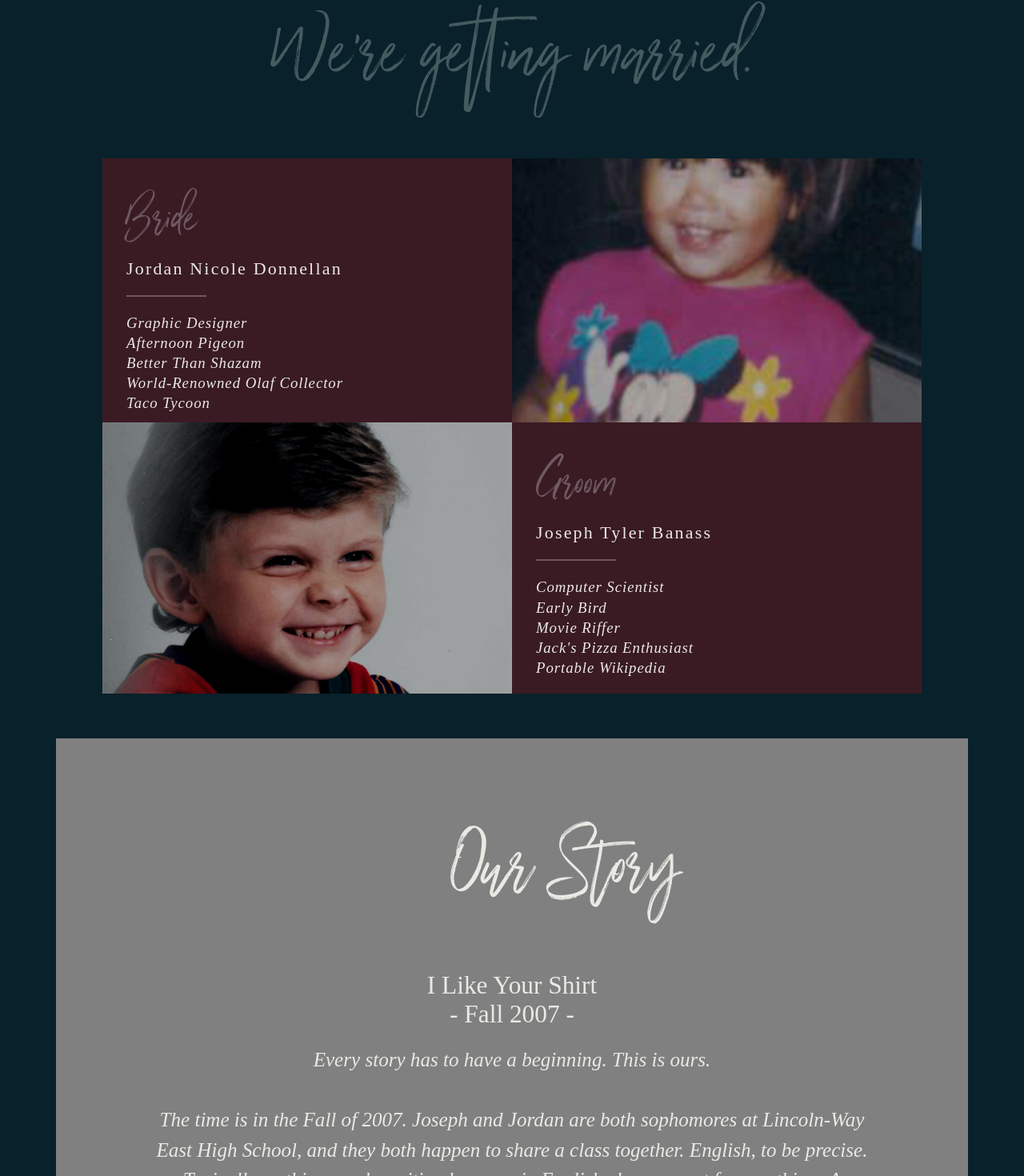
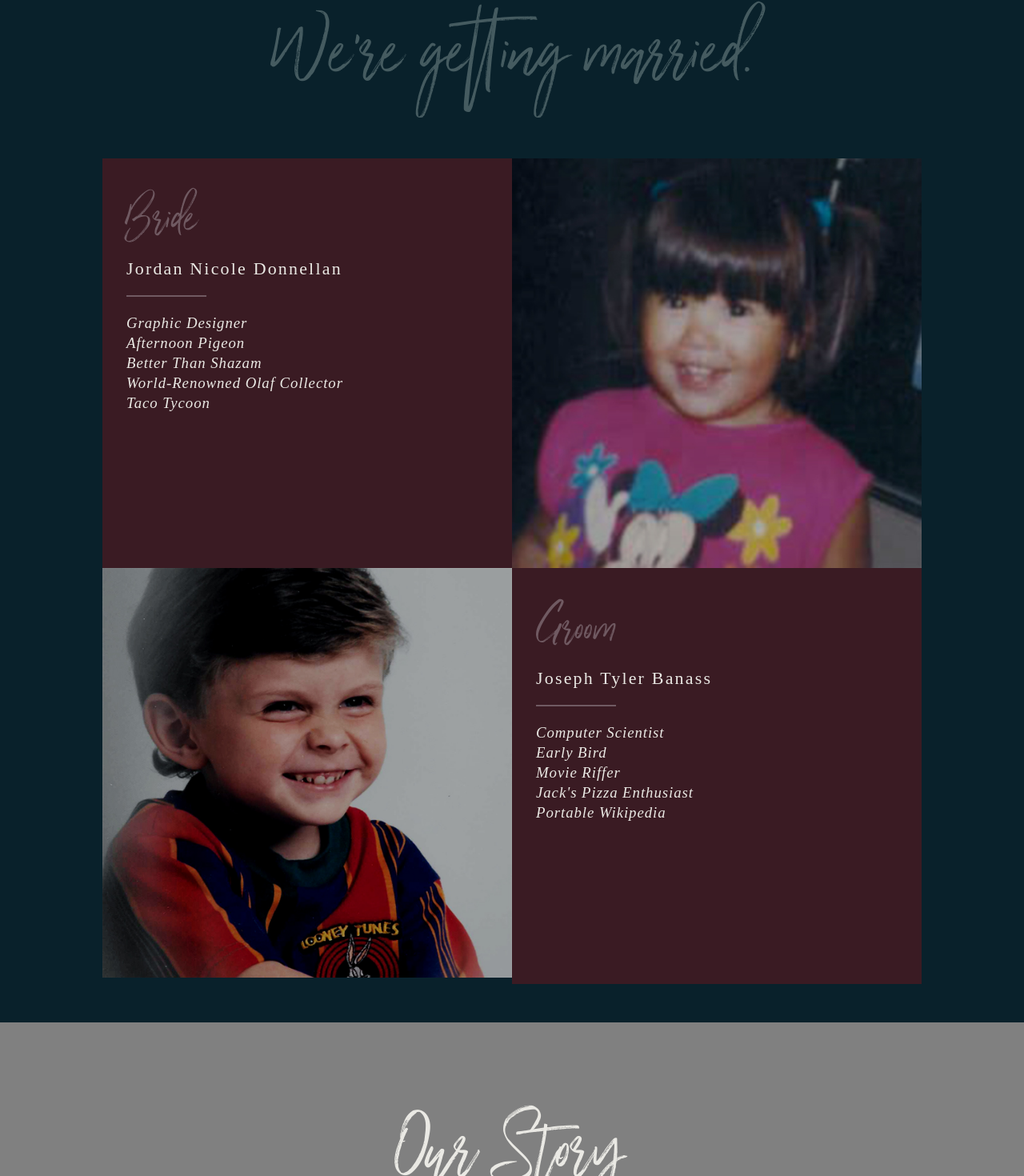
Before and after one commit to jbanass/jojo-wedding, an Angular app: page / in a window 1280 px wide. Shown: the part 833-2303 px from the top of the page at 80% size. Built offline with nearby package versions, Linux system fonts and the light colour scheme; no server answers; a web font is replaced by a local one.

Commit message:
more css

```diff
--- a/src/app/bridal-party/bridal-party.component.scss
+++ b/src/app/bridal-party/bridal-party.component.scss
@@ -67,7 +67,13 @@
   text-align: center;
 }
 
-@media screen and (min-width:768px) {
+@media screen and (min-width: 768px) {
+  .bridesmaids-list-container,
+  .groomsmen-list-container {
+    width: 93%;
+    max-width: 1200px;
+  }
+
   .bridesmaid-container {
     width: 33%;
     display: inline-block;
@@ -80,13 +86,6 @@
 }
 
 @media screen and (min-width: 1024px) {
-  .bridesmaids-list-container,
-  .groomsmen-list-container {
-    width: 93%;
-  }
-
-
-
   .bridesmaid-container h2,
   .groomsmen-container h2 {
     font-family: $all-caps-font-stack;
--- a/src/app/bride-groom/bride-groom.component.html
+++ b/src/app/bride-groom/bride-groom.component.html
@@ -5,7 +5,7 @@
     <div class="couple-container">
         <div class="bride-container">
             <div class="square-container couple-picture">
-
+                <img src="/assets/images/jordan-toddler.jpg" />
             </div>
             <div class="square-container couple-description">
                 <h2 class="section-header">Bride</h2>
@@ -22,7 +22,7 @@
         </div>
         <div class="groom-container">
             <div class="square-container couple-picture">
-
+                <img src="/assets/images/joe-toddler.jpg" />
             </div>
             <div class="square-container couple-description">
                 <h2 class="section-header">Groom</h2>
--- a/src/app/bride-groom/bride-groom.component.scss
+++ b/src/app/bride-groom/bride-groom.component.scss
@@ -60,20 +60,19 @@
   top: -10px;
 }
 
-.couple-picture {
-  background-color: gray;
-  height: 200px;
-  background-size: contain;
+.couple-picture img {
+  height: auto;
+  width: 100%;
 }
 
 .bride-container .square-container.couple-picture {
-  background: url("/assets/images/jordan-toddler.jpg") no-repeat center top;
-  background-size: 100%;
+  //background: url("/assets/images/jordan-toddler.jpg") no-repeat center top;
+  //background-size: 100%;
 }
 
 .groom-container .square-container.couple-picture {
-  background: url("/assets/images/joe-toddler.jpg") no-repeat center top;
-  background-size: 100%;
+  //background: url("/assets/images/joe-toddler.jpg") no-repeat center top;
+  //background-size: 100%;
 }
 
 .couple-picture-right {
@@ -97,7 +96,7 @@
   }
 
   .couple-description h2 {
-    font-size:3em;
+    font-size: 3em;
   }
 
   .bride-container {
@@ -120,7 +119,7 @@
 
   .bride-container .square-container.couple-picture {
     height: auto;
-    background-position:bottom;
+    background-position: bottom;
   }
 
   .groom-container .square-container.couple-picture {
--- a/src/app/festivities/festivities.component.scss
+++ b/src/app/festivities/festivities.component.scss
@@ -63,8 +63,8 @@
   }
 
   .festivities-square-container {
-    position: relative;
-    left: -200px;
+    position: absolute;
+    left: 200px;
     max-width: fit-content;
   }
 
--- a/src/app/our-story/our-story.component.scss
+++ b/src/app/our-story/our-story.component.scss
@@ -8,7 +8,6 @@
 .our-story-header {
   text-align: center;
   padding: 50px 0px;
-  width: 100vw;
 }
 
 .our-story {
@@ -68,17 +67,17 @@
   line-height: 1.5em;
 }
 
-@media screen and (min-width:1024px) {
+@media screen and (min-width: 1024px) {
   .our-story-subsection-header h2 {
-    font-size:1em;
+    font-size: 1em;
   }
 
   .our-story-subsection-description {
-    font-size:.8em;
+    font-size: 0.8em;
   }
 
   .story-button {
-    height:20px;
-    width:20px;
+    height: 20px;
+    width: 20px;
   }
 }
--- a/src/app/registry/registry.component.scss
+++ b/src/app/registry/registry.component.scss
@@ -78,6 +78,12 @@
 }
 
 @media screen and (min-width: 768px) {
+  .registry-container {
+    padding-bottom: 140px;
+  }
+}
+
+@media screen and (min-width: 1024px) {
   .square-container {
     width: 230px;
     position: initial;
@@ -98,7 +104,7 @@
   .registry-image-container {
     display: -webkit-inline-box;
     position: relative;
-    left: -330px;
+    left: -400px;
     top: 150px;
   }
 
@@ -115,8 +121,8 @@
 
   .pull-right {
     position: relative;
-    left: 130px;
-    top:-50px;
+    left: 200px;
+    top: -50px;
   }
 
   .registry-image-1 {
--- a/src/styles.scss
+++ b/src/styles.scss
@@ -69,7 +69,6 @@
 
 .section {
   padding: 0px 0;
-  max-width: 1140px;
   margin: 0 auto;
 }
 
```
Lines whose indentation alone changed are shown as unchanged.
